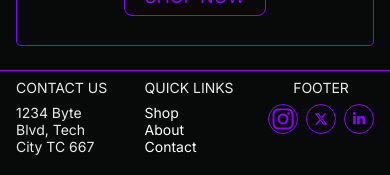
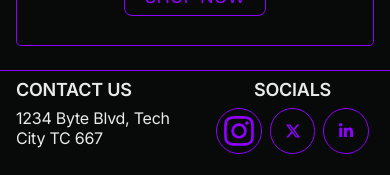
Before and after one commit to ParalelSt/ByteForge, a React (Vite) app in the folder byteForge/: page / in a window 390 px wide. Shown: the part 928-1103 px from the top of the page. Built offline with nearby package versions, Linux system fonts and the light colour scheme.

Commit message:
fix: styling for mobile footer buttons

```diff
--- a/byteForge/src/components/Footer.tsx
+++ b/byteForge/src/components/Footer.tsx
@@ -35,20 +35,23 @@ const Footer = () => {
 
       <div className="footer-section footer-section-right">
         <div className="footer-section-center-div">
-          <h2>FOOTER</h2>
+          <h2>SOCIALS</h2>
           <div className="socials-links">
             <div className="icon-container">
-              <Link to={""}>
+              <Link to={"https://instagram.com/byteforge"}>
                 <FaInstagram className="icon" />
               </Link>
             </div>
             <div className="icon-container">
-              <Link to={""} className="icon">
+              <Link to={"https://twitter.com/byteforge"} className="icon">
                 <FaXTwitter />
               </Link>
             </div>
             <div className="icon-container">
-              <Link to={""} className="icon">
+              <Link
+                to={"https://linkedin.com/company/byteforge"}
+                className="icon"
+              >
                 <FaLinkedinIn />
               </Link>
             </div>
--- a/byteForge/src/styles/footer.scss
+++ b/byteForge/src/styles/footer.scss
@@ -9,6 +9,7 @@
     width: 100vw;
 
     margin-left: calc(50% - 50vw);
+    padding-bottom: 1rem;
 
     border-top: 1px solid v.$accent;
 
@@ -22,27 +23,40 @@
         width: 100%;
         height: 100%;
 
+        letter-spacing: -0.015em;
+
         .footer-section-center-div {
             display: flex;
             flex-direction: column;
 
             gap: 0.5rem;
 
-
-
             height: 100%;
 
             font-family: v.$font-body;
-            font-size: v.$fs-small;
+            font-size: v.$fs-body;
 
             h2 {
-            width: 100%;
-            font-size: v.$fs-small;
-        }
+                width: 100%;
+                font-size: v.$fs-sub;
+                font-weight: 550;
+            }
 
             ul {
+                display: flex;
+                flex-direction: column;
+
                 width: 100%;
                 list-style: none;
+
+                li {
+                    padding: 0.3rem 0;
+                }
+
+            }
+
+            p {
+
             }
 
             .socials-links {
@@ -56,7 +70,7 @@
                 .icon-container {
                     @include m.flexCenter;
 
-                    padding: 0.125rem;
+                    padding: 0.3rem;
 
                     border: 1px solid v.$accent;
                     border-radius: 100%;
@@ -66,12 +80,16 @@
 
                     color: v.$accent;
 
-                    width: 1.5rem;
-                    height: 1.5rem;
+                    width: 2.125rem;
+                    height: 2.125rem;
                 }
                 }
             }
         }
+    }
+
+    .footer-section-middle {
+        display: none;
     }
 
     .footer-section-right {
```
